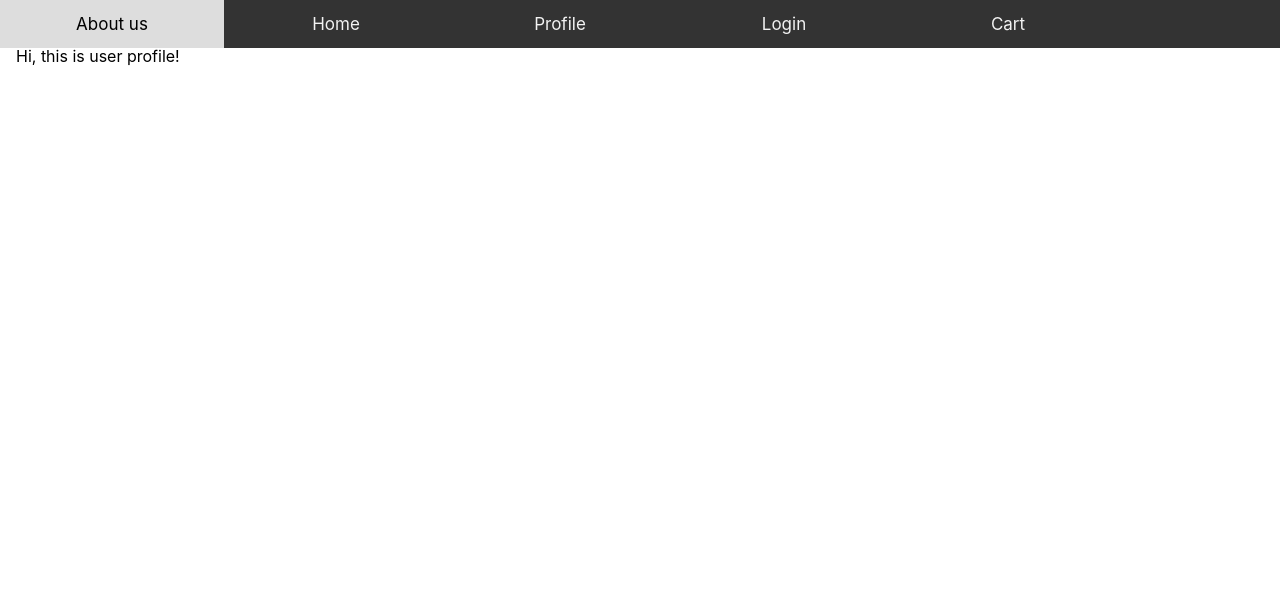
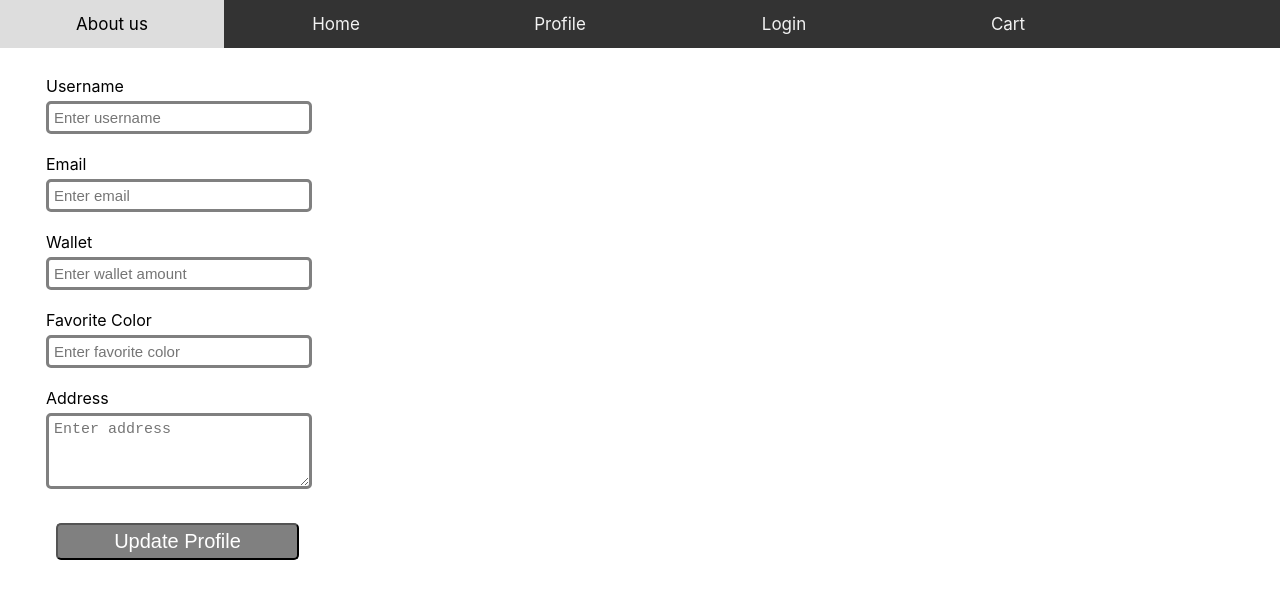
Before and after one commit to fosterv2/online_grocery_shopping_front_end, a React (Create React App) app in the folder online_grocery_shopping_front_end/: page /profile in a window 1280 px wide. Shown: the top 598 px of the page. Built offline with nearby package versions, Linux system fonts and the light colour scheme; no server answers.

Commit message:
made a form to update the profile that patches to the database

```diff
--- a/online_grocery_shopping_front_end/src/App.js
+++ b/online_grocery_shopping_front_end/src/App.js
@@ -23,8 +23,7 @@ class App extends Component{
       2:{item: {category: "Snacks", id: 2, img_url: "https://i.imgur.com/a1cLXfi.jpg", name: "Wheat Thins", price: 3.44}, quantity: 4},
     8: {item: {category: "Produce", id: 8, img_url:"https://i.imgur.com/LWHra2y.jpg", name: "Red Bell Pepper", price: 1.38}, quantity: 5},
     25: {item: {category: "Dairy", id: 25, img_url: "https://i.imgur.com/JdCvsTx.jpg", name: "Milk", price: 4.49}, quantity: 1}
-    },
-    currentUser: {}
+    }
   }
 
   componentDidMount(){
@@ -93,7 +92,7 @@ class App extends Component{
   }
 
   login = user => {
-    this.setState({ currentUser: user })
+    // this.setState({ currentUser: user })
     localStorage.setItem("user_id", user.id)
   }
 
@@ -106,7 +105,7 @@ class App extends Component{
           <Route exact path="/items/:id" render={(props)=><SingleItem {...props} items={this.state.items} addToCart={this.addToCart}/>}/>
           <Route exact path="/about" component={AboutUs}/>
           <Route exact path="/cart" render={()=><Cart cart={this.state.cart} updateCart={this.updateCart} deleteFromCart={this.deleteFromCart}/>}/>
-          <Route exact path="/profile" component={UserProfile}/>
+          <Route exact path="/profile" render={() => <UserProfile user={this.state.currentUser} />}/>
           <Route exact path="/signup" render={props => <Signup {...props} onLogin={this.login} />}/>
           <Route exact path="/login" render={props => <Login {...props} onLogin={this.login} />}/>
          </div>
--- a/online_grocery_shopping_front_end/src/css/Form.css
+++ b/online_grocery_shopping_front_end/src/css/Form.css
@@ -25,7 +25,12 @@ textarea {
     height: 60px;
 }
 
-button {
+.form.button button:hover {
+    background-color: #606060;
+}
+
+.form.button button {
+    width: 243px;
     background-color: gray;
     font-size: 20px;
     border-radius: 5px;
@@ -33,11 +38,3 @@ button {
     padding: 5px;
     outline: none;
 }
-
-button:hover {
-    background-color: #606060;
-}
-
-.form.button button {
-    width: 243px;
-}
--- a/online_grocery_shopping_front_end/src/css/ItemCard.css
+++ b/online_grocery_shopping_front_end/src/css/ItemCard.css
@@ -34,6 +34,16 @@
 
 .buy button {
   margin-top: 10px;
+  background-color: gray;
+  font-size: 20px;
+  border-radius: 5px;
+  color: white;
+  padding: 5px;
+  outline: none;
+}
+
+.buy button:hover {
+  background-color: #606060;
 }
 
 .item.info {
--- a/online_grocery_shopping_front_end/src/pages/UserProfile.js
+++ b/online_grocery_shopping_front_end/src/pages/UserProfile.js
@@ -1,13 +1,211 @@
 import React, { Component } from 'react';
 
+const URL = "http://localhost:3000/users"
 
-export default class UserProfile extends Component{
+export default class UserProfile extends Component {
+    state = {
+        fields: {
+            username: "",
+            color: "",
+            address: "",
+            wallet: "",
+            email: "",
+            password: ""
+        }
+    }
 
-render(){
-    return(
-    <div>
-        Hi, this is user profile!
-    </div>
-    )
+    componentDidMount() {
+        const userId = localStorage.user_id
+        fetch(`${URL}/${userId}`)
+        .then(resp => resp.json())
+        .then(user => {
+            this.setState({ fields: user })
+        })
+    }
+
+    handleChange = event => {
+        const newFields = {...this.state.fields, [event.target.name]: event.target.value}
+        this.setState({ fields: newFields })
+    }
+
+    handleSubmit = event => {
+        event.preventDefault()
+        fetch(`${URL}/${this.state.fields.id}`, {
+            method: "PATCH",
+            headers: {
+                "Content-Type": "application/json",
+                Accept: "application/json"
+            },
+            body: JSON.stringify(this.state.fields)
+        })
+        .then(resp => resp.json())
+        .then(user => {
+            console.log(user)
+        })
+        .catch()
+    }
+
+    render() {
+        const { username, color, address, wallet, email } = this.state.fields
+        return(
+            <div className="ui form">
+                {this.state.error ? <h1>That username is already taken</h1> : null}
+                <form onSubmit={this.handleSubmit}>
+                    <div className="ui field">
+                        <label>Username</label><br/>
+                        <input
+                            name="username"
+                            placeholder="Enter username"
+                            value={username}
+                            onChange={this.handleChange}
+                        />
+                    </div>
+                    <div className="ui field">
+                        <label>Email</label><br/>
+                        <input
+                            type="email"
+                            name="email"
+                            placeholder="Enter email"
+                            value={email}
+                            onChange={this.handleChange}
+                        />
+                    </div>
+                    <div className="ui field">
+                        <label>Wallet</label><br/>
+                        <input
+                            type="number"
+                            name="wallet"
+                            placeholder="Enter wallet amount"
+                            value={wallet}
+                            onChange={this.handleChange}
+                        />
+                    </div>
+                    <div className="ui field">
+                        <label>Favorite Color</label><br/>
+                        <input
+                            name="color"
+                            placeholder="Enter favorite color"
+                            value={color}
+                            onChange={this.handleChange}
+                        />
+                    </div>
+                    <div className="ui field">
+                        <label>Address</label><br/>
+                        <textarea
+                            name="address"
+                            placeholder="Enter address"
+                            value={address}
+                            onChange={this.handleChange}
+                        />
+                    </div>
+                    <div className="form button">
+                        <button type="submit">
+                            Update Profile
+                        </button>
+                    </div>
+                </form>
+            </div>
+        )
+    }
 }
-}
+
+// import React, { useState } from 'react';
+
+// function useFormInput(initialState) {
+//     const [value, setValue] = useState(initialState)
+//     function handleChange(e) {
+//         setValue(e.target.value)
+//     }
+//     return {
+//         value,
+//         onChange: handleChange
+//     }
+// }
+
+// const UserProfile = props => {
+//     const username = useFormInput(props.user.username)
+//     const email = useFormInput(props.user.email)
+//     const wallet = useFormInput(props.user.wallet)
+//     const color = useFormInput(props.user.color)
+//     const address = useFormInput(props.user.address)
+
+//     const handleSubmit = event => {
+//         event.preventDefault()
+//         console.log("Submitted!")
+//         // fetch(URL, {
+//         //     method: "POST",
+//         //     headers: {
+//         //         "Content-Type": "application/json",
+//         //         Accept: "application/json"
+//         //     },
+//         //     body: JSON.stringify(this.state.fields)
+//         // })
+//         // .then(resp => resp.json())
+//         // .then(user => {
+//         //     if (!user.error) {
+//         //         this.props.onLogin(user)
+//         //         this.props.history.push('/')
+//         //     } else {
+//         //         this.setState({ error: true })
+//         //     }
+//         // })
+//         // .catch()
+//         // this.setState({ fields: EMPTYFIELDS })
+//     }
+
+//     return(
+//         <div className="ui form">
+//             <form onSubmit={handleSubmit}>
+//                 <div className="ui field">
+//                     <label>Username</label><br/>
+//                     <input
+//                         name="username"
+//                         placeholder="Enter username"
+//                         {...username}
+//                     />
+//                 </div>
+//                 <div className="ui field">
+//                     <label>Email</label><br/>
+//                     <input
+//                         type="email"
+//                         name="email"
+//                         placeholder="Enter email"
+//                         {...email}
+//                     />
+//                 </div>
+//                 <div className="ui field">
+//                     <label>Wallet</label><br/>
+//                     <input
+//                         type="number"
+//                         name="wallet"
+//                         placeholder="Enter wallet amount"
+//                         {...wallet}
+//                     />
+//                 </div>
+//                 <div className="ui field">
+//                     <label>Favorite Color</label><br/>
+//                     <input
+//                         name="color"
+//                         placeholder="Enter favorite color"
+//                         {...color}
+//                     />
+//                 </div>
+//                 <div className="ui field">
+//                     <label>Address</label><br/>
+//                     <textarea
+//                         name="address"
+//                         placeholder="Enter address"
+//                         {...address}
+//                     />
+//                 </div>
+//                 <div className="form button">
+//                     <button type="submit">
+//                         Login
+//                     </button>
+//                 </div>
+//             </form>
+//         </div>
+//     )
+// }
+
+// export default UserProfile
```
